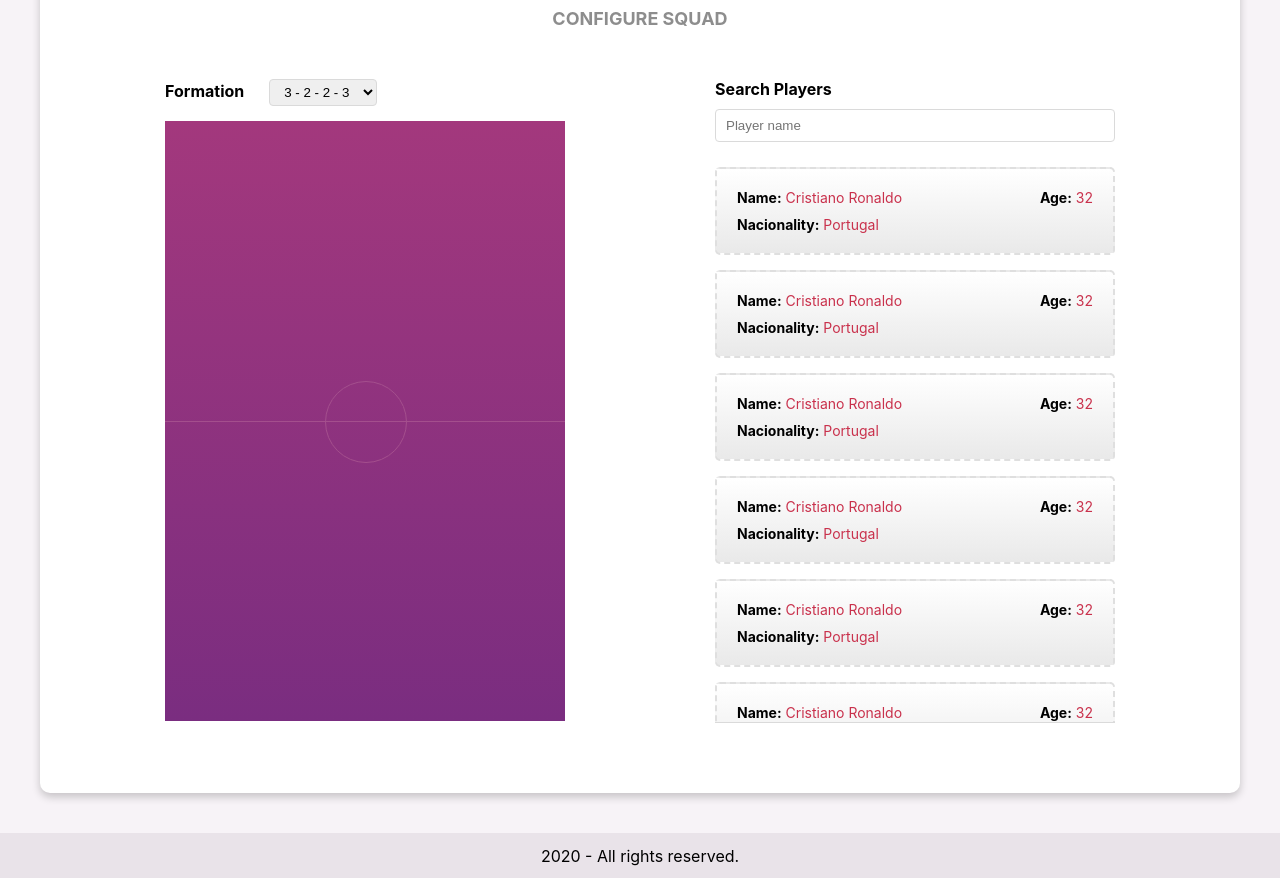
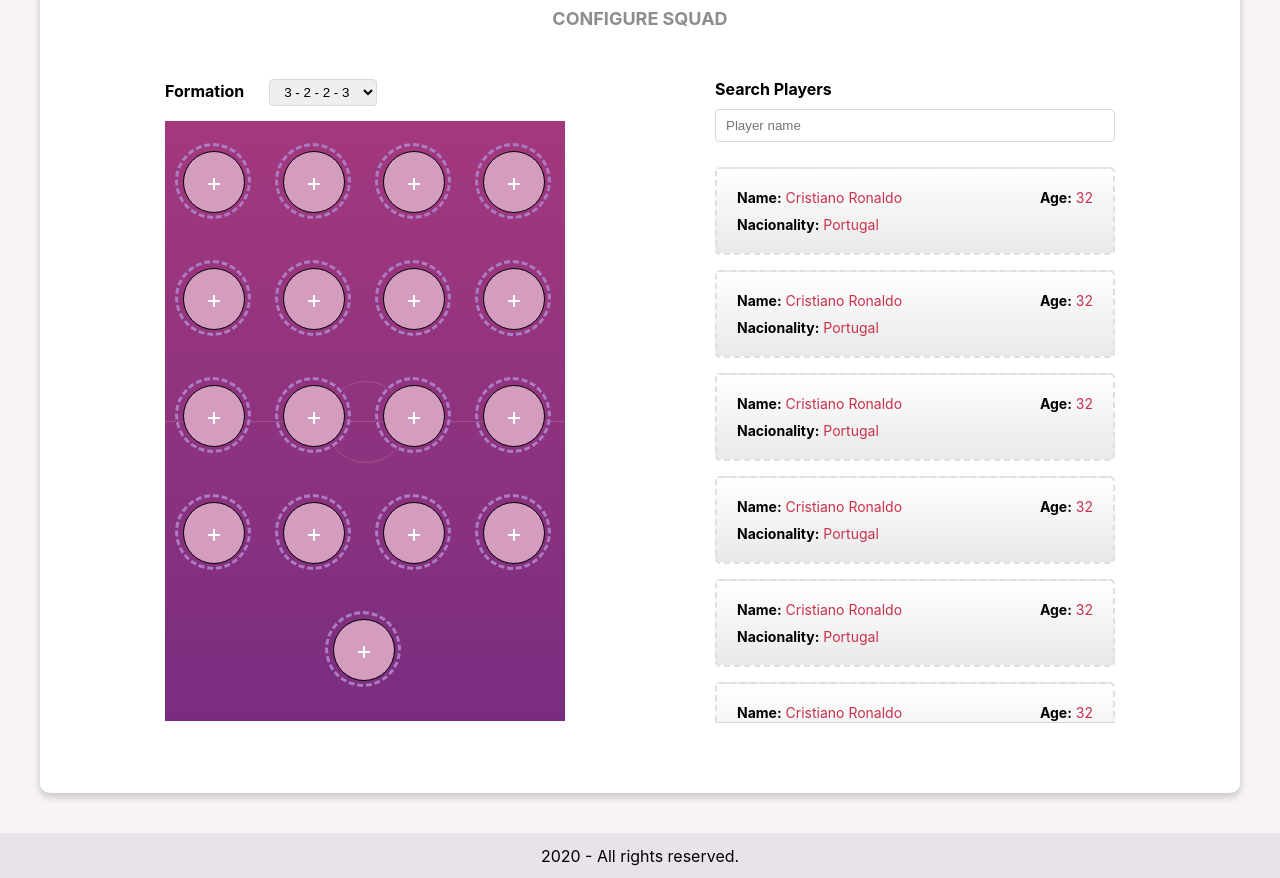
Before and after one commit to edsonsenna/squad-management, a React (Create React App) app: page /create in a window 1280 px wide. Shown: the part 680-1558 px from the top of the page. Built offline with nearby package versions, Linux system fonts and the light colour scheme.

Commit message:
Creating drag and drop schema in squads spot

```diff
--- a/src/screens/Create/Create.css
+++ b/src/screens/Create/Create.css
@@ -143,3 +143,55 @@
 .nacionatily-value {
     color: #c9314c;
 }
+
+.squad-spots {
+    height: 100%;
+}
+
+
+.squad-spots-row {
+    height: 19.5%;
+    /* border: solid 1px black; */
+    display: flex;
+    flex-direction: row;
+    justify-content: center;
+    position: relative;
+}
+
+.spots-col {
+    position: relative;
+    /* display: flex;
+    flex-direction: row;
+    justify-content: center;
+    align-items: center; */
+    height: 100%;
+    width: 25%;
+    /* border: solid 1px; */
+}
+
+.spot-border {
+    position: absolute;
+    left: 10%;
+    top: 10%;
+    width: 60px;
+    height: 60px;
+    border-radius: 50%;
+    border-style: dashed;
+    border-color:#ac7cc2;
+    padding: 5px;
+    margin-top: 10px;
+}
+
+.spot-text {
+    width: 100%;
+    height: 100%;
+    background-color: #d49cbe;
+    border: solid 0.5px black;
+    border-radius: 50%;
+    display: flex;
+    flex-direction: row;
+    align-items: center;
+    color: #fff;
+    font-size: 25px;
+    justify-content: center;
+}
--- a/src/screens/Create/Create.tsx
+++ b/src/screens/Create/Create.tsx
@@ -68,18 +68,152 @@
                         </select>
 
                         <div className="squad-formation-field">
+                            <div className="squad-middle-circle"></div>
                             <div className="squad-middle"></div>
-                            <div className="squad-middle-circle"></div>
+                            <div className="squad-spots">
+                                <div className="squad-spots-row">
+                                    <div className="spots-col">
+                                        <div className="spot-border">
+                                            <div className="spot-text">
+                                                <span>+</span>
+                                            </div>
+                                        </div>
+                                    </div>
+                                    <div className="spots-col">
+                                        <div className="spot-border">
+                                            <div className="spot-text">
+                                                <span>+</span>
+                                            </div>
+                                        </div>
+                                    </div>
+                                    <div className="spots-col">
+                                        <div className="spot-border">
+                                            <div className="spot-text">
+                                                <span>+</span>
+                                            </div>
+                                        </div>
+                                    </div>
+                                    <div className="spots-col">
+                                        <div className="spot-border">
+                                            <div className="spot-text">
+                                                <span>+</span>
+                                            </div>
+                                        </div>
+                                    </div>
+                                </div>
+                                <div className="squad-spots-row">
+                                    <div className="spots-col">
+                                        <div className="spot-border">
+                                            <div className="spot-text">
+                                                <span>+</span>
+                                            </div>
+                                        </div>
+                                    </div>
+                                    <div className="spots-col">
+                                        <div className="spot-border">
+                                            <div className="spot-text">
+                                                <span>+</span>
+                                            </div>
+                                        </div>
+                                    </div>
+                                    <div className="spots-col">
+                                        <div className="spot-border">
+                                            <div className="spot-text">
+                                                <span>+</span>
+                                            </div>
+                                        </div>
+                                    </div>
+                                    <div className="spots-col">
+                                        <div className="spot-border">
+                                            <div className="spot-text">
+                                                <span>+</span>
+                                            </div>
+                                        </div>
+                                    </div>
+                                </div>
+                                <div className="squad-spots-row">
+                                    <div className="spots-col">
+                                        <div className="spot-border">
+                                            <div className="spot-text">
+                                                <span>+</span>
+                                            </div>
+                                        </div>
+                                    </div>
+                                    <div className="spots-col">
+                                        <div className="spot-border">
+                                            <div className="spot-text">
+                                                <span>+</span>
+                                            </div>
+                                        </div>
+                                    </div>
+                                    <div className="spots-col">
+                                        <div className="spot-border">
+                                            <div className="spot-text">
+                                                <span>+</span>
+                                            </div>
+                                        </div>
+                                    </div>
+                                    <div className="spots-col">
+                                        <div className="spot-border">
+                                            <div className="spot-text">
+                                                <span>+</span>
+                                            </div>
+                                        </div>
+                                    </div>
+                                </div>
+                                <div className="squad-spots-row">
+                                    <div className="spots-col">
+                                        <div className="spot-border">
+                                            <div className="spot-text">
+                                                <span>+</span>
+                                            </div>
+                                        </div>
+                                    </div>
+                                    <div className="spots-col">
+                                        <div className="spot-border">
+                                            <div className="spot-text">
+                                                <span>+</span>
+                                            </div>
+                                        </div>
+                                    </div>
+                                    <div className="spots-col">
+                                        <div className="spot-border">
+                                            <div className="spot-text">
+                                                <span>+</span>
+                                            </div>
+                                        </div>
+                                    </div>
+                                    <div className="spots-col">
+                                        <div className="spot-border">
+                                            <div className="spot-text">
+                                                <span>+</span>
+                                            </div>
+                                        </div>
+                                    </div>
+                                </div>
+                                <div className="squad-spots-row">
+                                    <div className="spots-col">
+                                        <div className="spot-border">
+                                            <div className="spot-text">
+                                                <span>+</span>
+                                            </div>
+                                        </div>
+                                    </div>
+                                </div>
+
+                            </div>
+
                         </div>
                     </div>
                 </div>
+
                 <div className="second-column">
                     <div className="input-field">
                         <label htmlFor="search-name"><b>Search Players</b></label>
                         <input id="search-name" type="text" placeholder="Player name" className="search-name-input"/>
                     </div>
                     <div className="search-results">
-                        <div className="search-results-item">
+                        <div className="search-results-item" draggable="true">
                             <div className="first-item-row">
                                 <div>
                                     <span className="name-label"><b>Name:</b></span>&nbsp;<span className="name-value">Cristiano Ronaldo</span>
@@ -92,7 +226,7 @@
                                 <span className="nacionality-label"><b>Nacionality:</b></span>&nbsp;<span className="nacionatily-value">Portugal</span>
                             </div>
                         </div>
-                        <div className="search-results-item">
+                        <div className="search-results-item" draggable="true">
                             <div className="first-item-row">
                                 <div>
                                     <span className="name-label"><b>Name:</b></span>&nbsp;<span className="name-value">Cristiano Ronaldo</span>
@@ -105,7 +239,7 @@
                                 <span className="nacionality-label"><b>Nacionality:</b></span>&nbsp;<span className="nacionatily-value">Portugal</span>
                             </div>
                         </div>
-                        <div className="search-results-item">
+                        <div className="search-results-item" draggable="true">
                             <div className="first-item-row">
                                 <div>
                                     <span className="name-label"><b>Name:</b></span>&nbsp;<span className="name-value">Cristiano Ronaldo</span>
@@ -118,7 +252,7 @@
                                 <span className="nacionality-label"><b>Nacionality:</b></span>&nbsp;<span className="nacionatily-value">Portugal</span>
                             </div>
                         </div>
-                        <div className="search-results-item">
+                        <div className="search-results-item" draggable="true">
                             <div className="first-item-row">
                                 <div>
                                     <span className="name-label"><b>Name:</b></span>&nbsp;<span className="name-value">Cristiano Ronaldo</span>
@@ -131,7 +265,7 @@
                                 <span className="nacionality-label"><b>Nacionality:</b></span>&nbsp;<span className="nacionatily-value">Portugal</span>
                             </div>
                         </div>
-                        <div className="search-results-item">
+                        <div className="search-results-item" draggable="true">
                             <div className="first-item-row">
                                 <div>
                                     <span className="name-label"><b>Name:</b></span>&nbsp;<span className="name-value">Cristiano Ronaldo</span>
@@ -144,7 +278,7 @@
                                 <span className="nacionality-label"><b>Nacionality:</b></span>&nbsp;<span className="nacionatily-value">Portugal</span>
                             </div>
                         </div>
-                        <div className="search-results-item">
+                        <div className="search-results-item" draggable="true">
                             <div className="first-item-row">
                                 <div>
                                     <span className="name-label"><b>Name:</b></span>&nbsp;<span className="name-value">Cristiano Ronaldo</span>
@@ -157,7 +291,7 @@
                                 <span className="nacionality-label"><b>Nacionality:</b></span>&nbsp;<span className="nacionatily-value">Portugal</span>
                             </div>
                         </div>
-                        <div className="search-results-item">
+                        <div className="search-results-item" draggable="true">
                             <div className="first-item-row">
                                 <div>
                                     <span className="name-label"><b>Name:</b></span>&nbsp;<span className="name-value">Cristiano Ronaldo</span>
```
